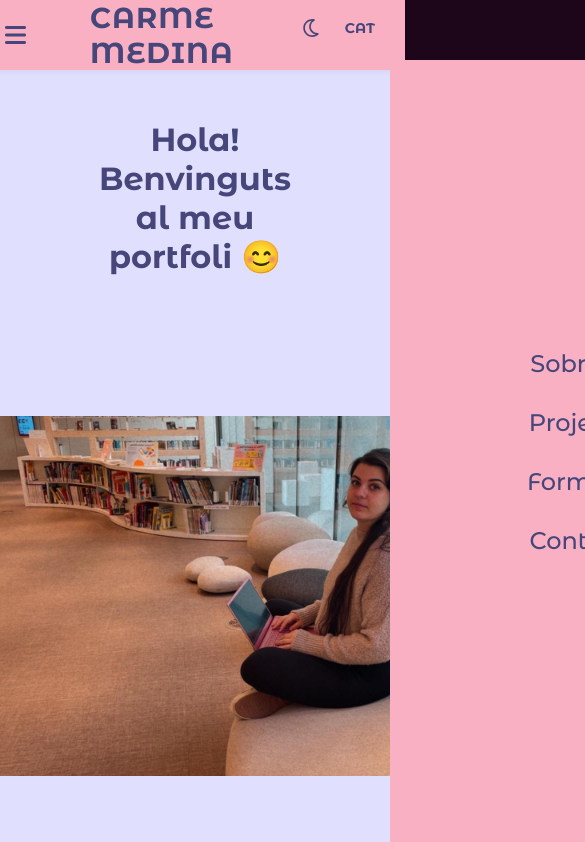
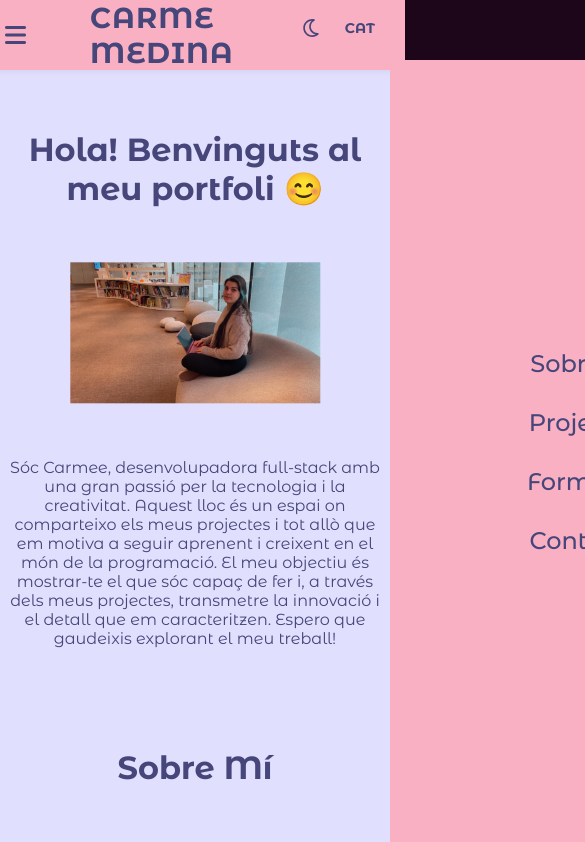
Before and after one commit to mee96/portfolio, a React (Vite) app: page / in a window 390 px wide. Shown: the top 842 px of the page, 585 px wide, since content can reach past the window. Built offline with nearby package versions, Linux system fonts and the light colour scheme.

Commit message:
mequia queris home

```diff
--- a/src/components/Home.jsx
+++ b/src/components/Home.jsx
@@ -23,8 +23,7 @@ function Home() {
 
 
 
-      {/* <div className="home__logo-container"> */}
-      {/* </div> */}
+
       </div>
 
       </div>
--- a/src/scss/layout/Home.scss
+++ b/src/scss/layout/Home.scss
@@ -34,14 +34,9 @@
         object-fit: contain;
     }
 
-    // &__title {
-    // //    margin-bottom: 35px;
-    // }
-}
+    &__content {
+    width: 80%;
 
-.home__content {
-    width: 80%;
-    /* si vols usar % pur, deixa-ho així; si vols límit, usa min()/max() */
     margin: 0 auto;
     display: flex;
     flex-direction: column;
@@ -50,59 +45,41 @@
     gap: 1rem;
     box-sizing: border-box;
 }
-
-/* adaptar al mòbil: passa a column i centra */
-// @media (max-width: 900px) {
-//     .home__content {
-//         flex-direction: column;
-//         align-items: center;
-//         text-align: center;
-//         padding: 0 16px;
-//     }
-
-//     .home__presentation {
-//         max-width: 100%;
-//     }
-
-//     .home__logo-container {
-//         max-width: 250px;
-//         width: 100%;
-//         display: flex;
-//         justify-content: center;
-//     }
-
-//     .home__logo {
-//         transform: rotate(-90deg);
-//         transform-origin: center;
-//         max-width: 60%;
-//     }
-// }
+}
 
 
-// @media (max-width: 900px) {
-//     .home {
 
-//         flex-direction: column;
-//         margin-top: 20px;
-//         padding: 20px ;
-//         gap: 30px;
-//         align-items: center;
+@media (max-width: 900px) {
+    .home {
+        /* Aplica un padding lateral més generós per crear el 'marge' a la pàgina */
+        padding: 40px 20px;
+        margin-top: 20px;
+        gap: 30px;
 
-//         &__presentation {
+        /* El contenidor extern ja no es centra, ja que volem que les vores arribin a les vores de la pantalla */
 
-//             max-width: 100%;
-//             text-align: center;
-//         }
+        &__content {
+            // El contingut intern ha d'omplir l'espai que li queda (100% menys el padding de .home)
+            width: 100%;
+            gap: 30px;
+        }
 
-//         &__logo-container {
+        &__presentation {
+            max-width: 100%; /* Ocupa tot l'espai disponible */
+            text-align: center;
+        }
 
-//              max-width: 250px;
-//         }
+        &__logo {
+            /* AJUST DE MIDA PER IMATGE ROTADA EN MÒBIL */
 
-//         &__logo {
+            // Limitació d'amplada (que amb la rotació és l'alçada visual)
+            max-height: 250px;
 
-//             height: auto;
-//             max-width: 100%;
-//         }
-//     }
-// }
+            // Limitem l'amplada real per evitar que la imatge rotada es projecti fora
+            max-width: 100%;
+
+            height: auto;
+            width: auto;
+        }
+    }
+}
```
